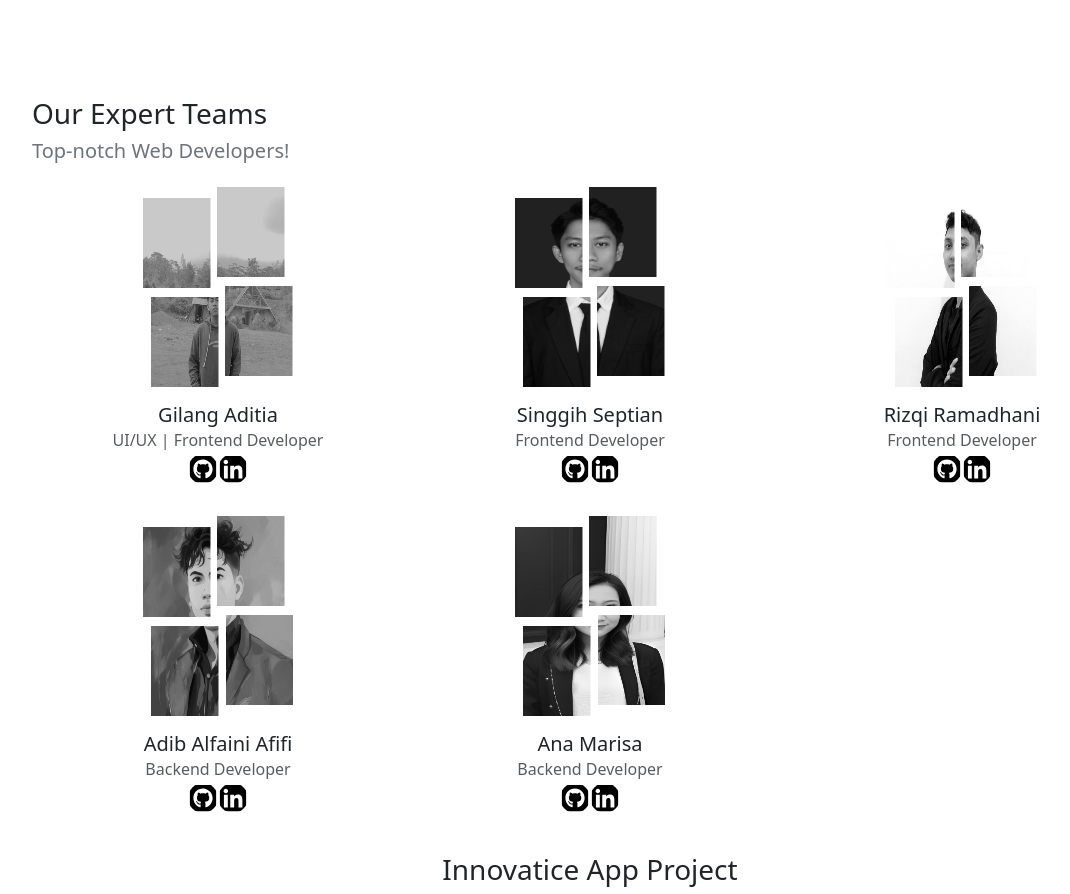
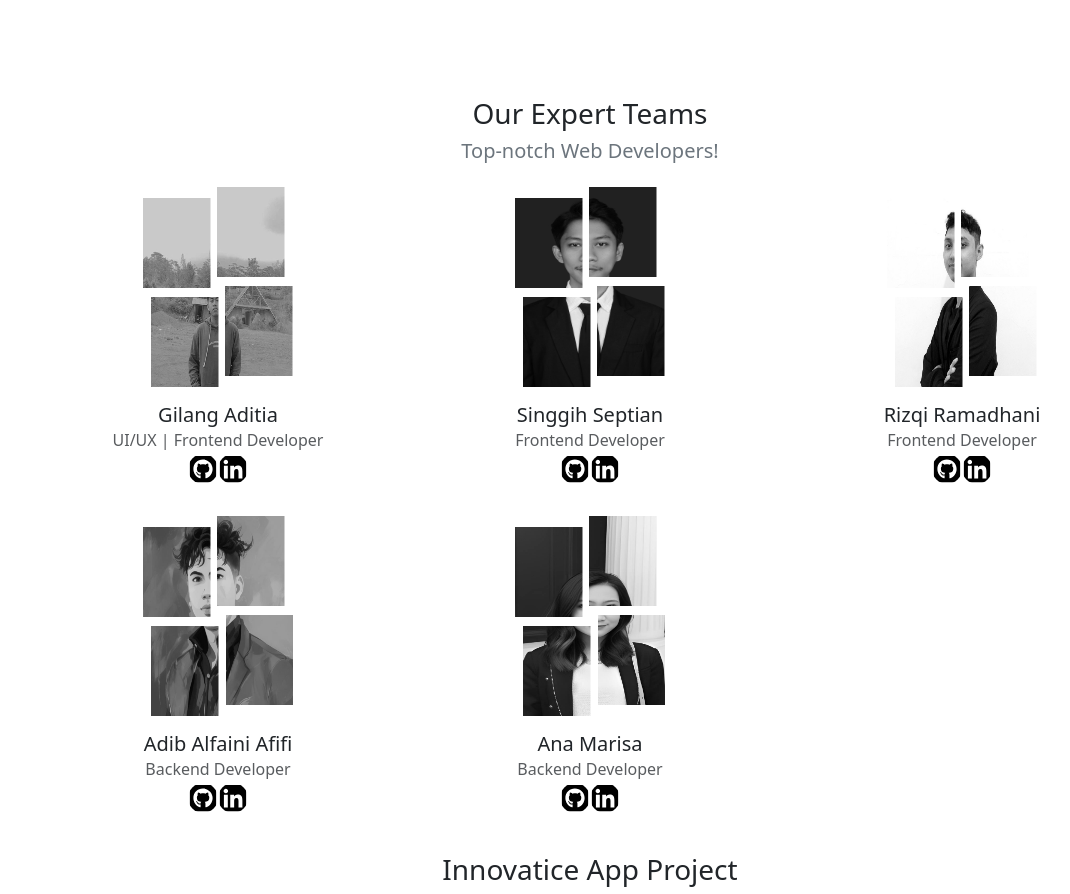
Before and after one commit to Zenith-Solutions-Project/zenith-comprof, a React (Vite) app: page /home in a window 1280 px wide. Shown: the part 1085-1979 px from the top of the page, without its empty margins (50-1120 px from the left). Built offline with nearby package versions, Linux system fonts and the light colour scheme.

Commit message:
Update OurTeams.jsx

```diff
--- a/src/app/components/ui/teams/OurTeams.jsx
+++ b/src/app/components/ui/teams/OurTeams.jsx
@@ -57,8 +57,10 @@ const OurTeams = () => {
     <Container>
       <Row className="mb-4">
         <Col>
-          <h3>Our Expert Teams</h3>
-          <h5 className="text-secondary">Top-notch Web Developers!</h5>
+          <h3 className="text-center text-dark">Our Expert Teams</h3>
+          <h5 className="text-secondary text-center">
+            Top-notch Web Developers!
+          </h5>
           <div className="d-flex flex-wrap mt-1">
             {teams.map((teamMember, index) => (
               <div
```
